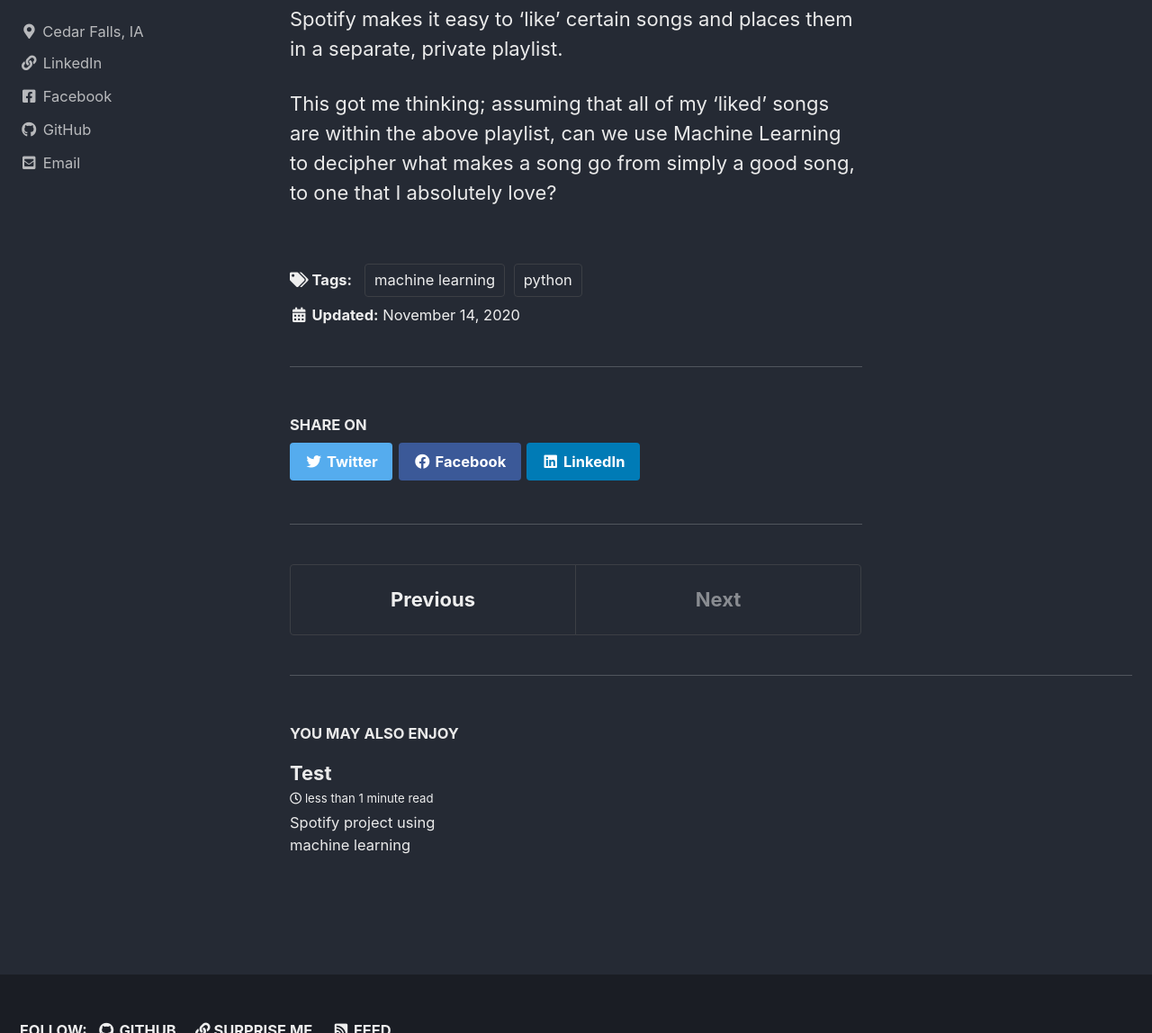
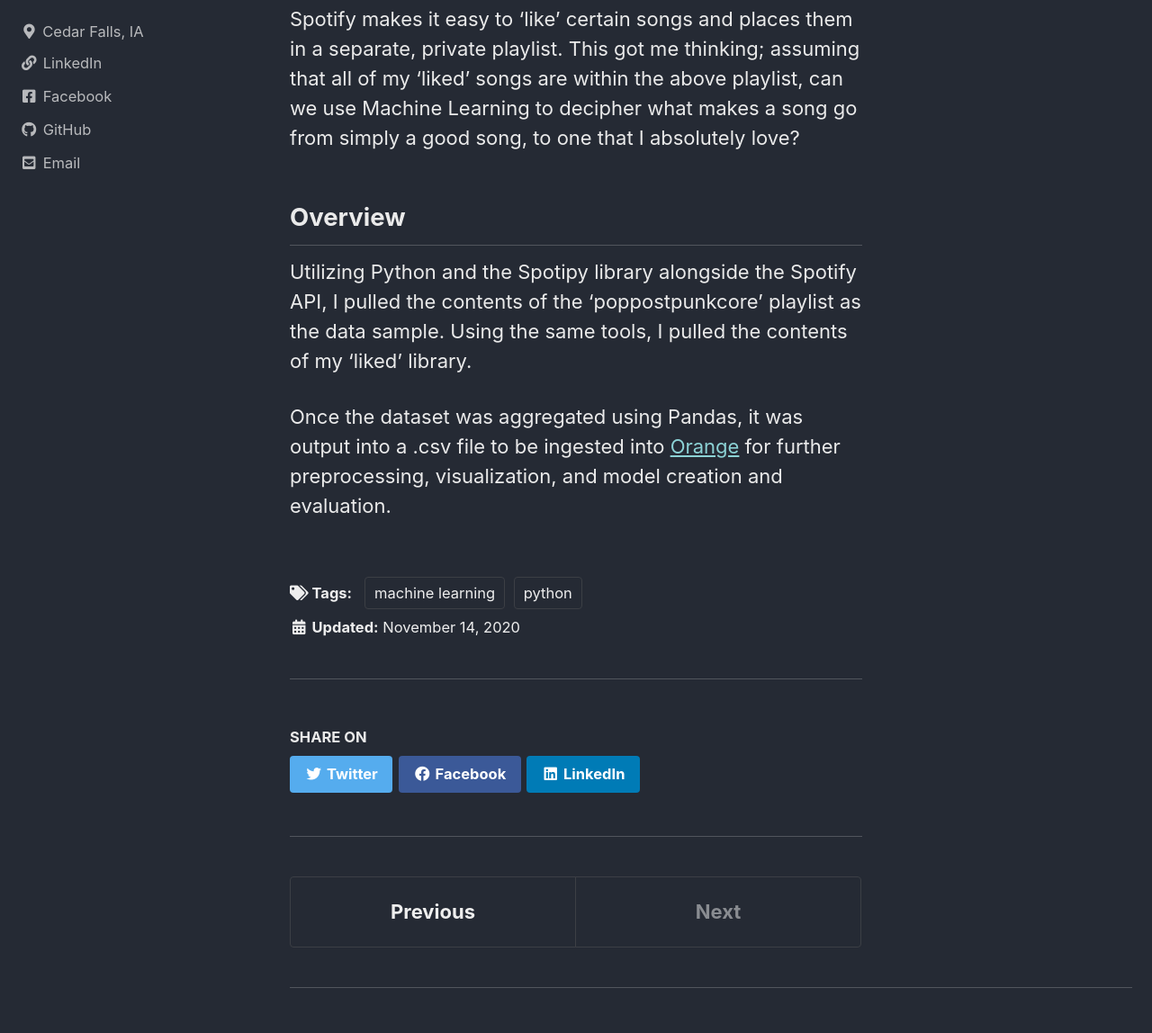
Before and after one commit to tyljporter/typo.github.io, a Jekyll site: the page built from _posts/2020-11-08-Spotify.md, in a window 1280 px wide and 1400 px high, scrolled down 754 px, cut to the strip 252-1400 px from the top of the window. Shown: the whole strip at 90% size. Built offline with Jekyll 4.4.1, drawn with Linux system fonts in a browser that asks for light colours; cached includes are drawn as plain includes.

Commit message:
Spotify v7

```diff
--- a/_posts/2020-11-08-Spotify.md
+++ b/_posts/2020-11-08-Spotify.md
@@ -13,6 +13,11 @@
   <iframe src="https://open.spotify.com/embed/playlist/3dgfLqrR0v70pKNb961q6q" width="600" height="420" frameborder="0" allowtransparency="true" allow="encrypted-media"></iframe>
 </div>
 
+
 Spotify makes it easy to 'like' certain songs and places them in a separate, private playlist.
+This got me thinking; assuming that all of my 'liked' songs are within the above playlist, can we use Machine Learning to decipher what makes a song go from simply a good song, to one that I absolutely love?
 
-This got me thinking; assuming that all of my 'liked' songs are within the above playlist, can we use Machine Learning to decipher what makes a song go from simply a good song, to one that I absolutely love?
+## Overview
+Utilizing Python and the Spotipy library alongside the Spotify API, I pulled the contents of the 'poppostpunkcore' playlist as the data sample. Using the same tools, I pulled the contents of my 'liked' library.
+
+Once the dataset was aggregated using Pandas, it was output into a .csv file to be ingested into [Orange](https://orange.biolab.si/) for further preprocessing, visualization, and model creation and evaluation.
```
